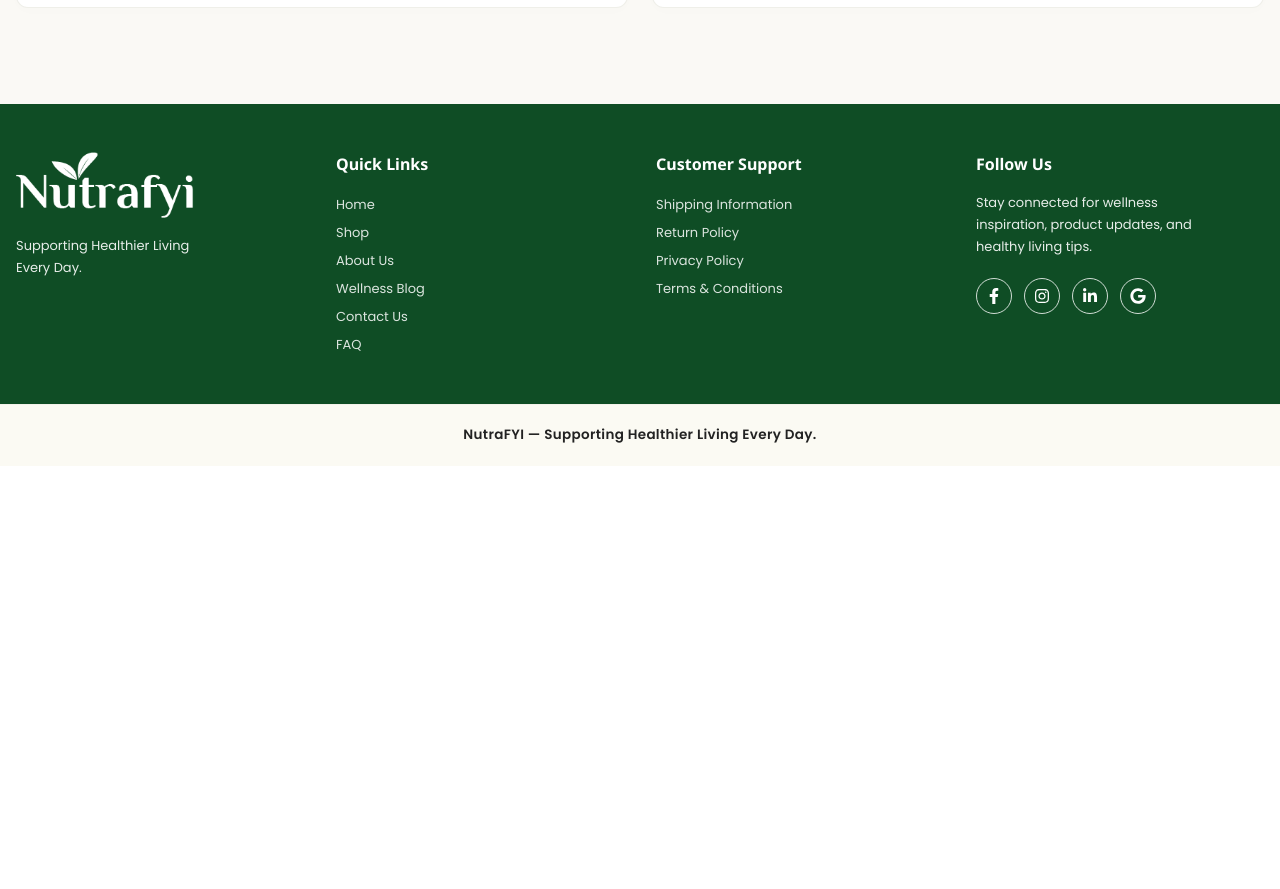
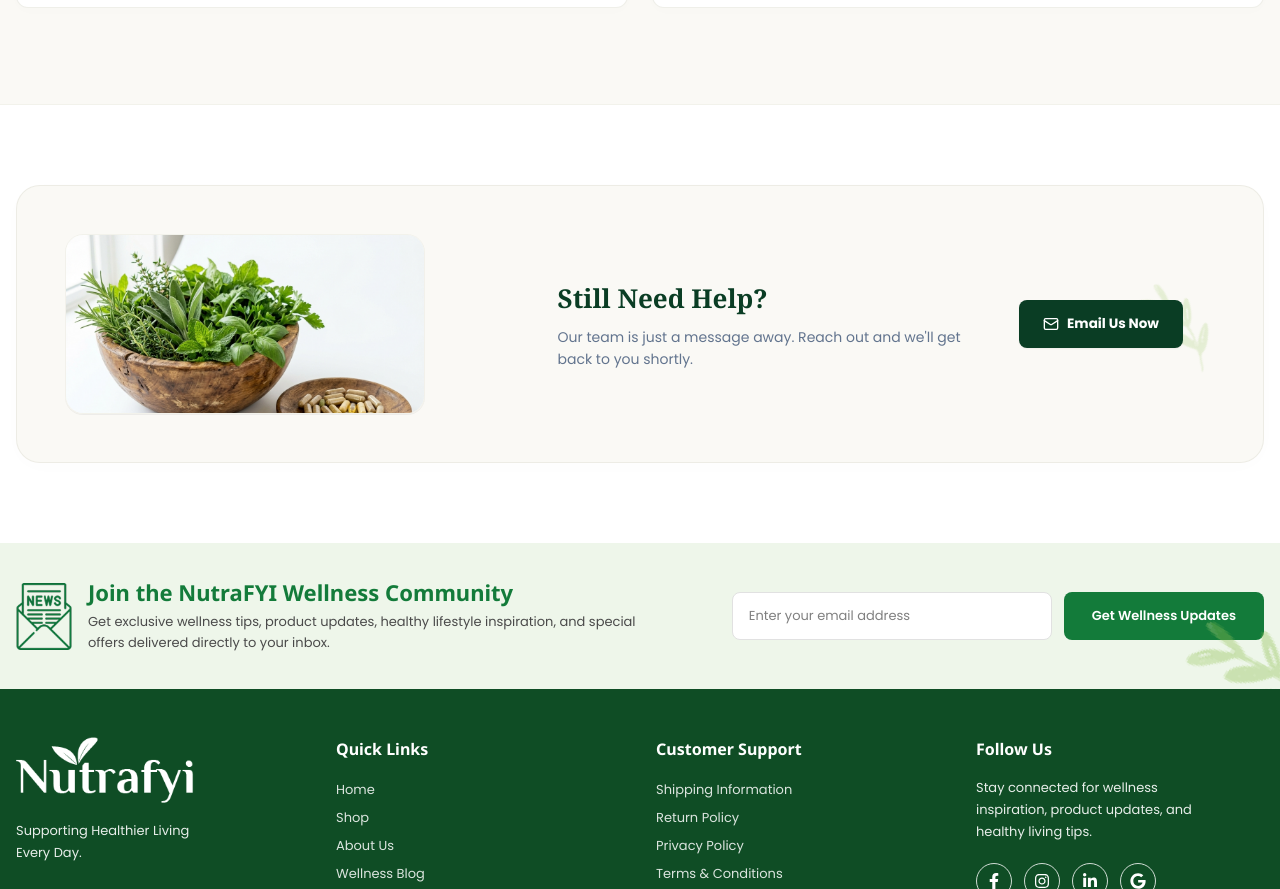
Before and after one commit to drashijaintms/nutrafyi, a React (Vite) app: page /contact in a window 1280 px wide. Shown: the part 2015-2904 px from the top of the page. Before the commit the page ends 2481 px from the top, so only its background shows below. Built offline with nearby package versions, Linux system fonts and the light colour scheme; no server answers.

Commit message:
Contact: implement Still Need Help? CTA banner and Newsletter integration at the bottom of the page

```diff
--- a/src/pages/Contact.jsx
+++ b/src/pages/Contact.jsx
@@ -2,7 +2,9 @@ import { useState } from "react";
 import { Link } from "react-router-dom";
 import { Leaf, ShieldCheck, Send, CheckCircle2, Headset, Package, MapPin, Clock, Mail, Phone, ChevronDown, ChevronRight } from "lucide-react";
 import contactHeroBg from "../assets/contact-hero-bg.png";
+import contactCtaPlants from "../assets/contact-cta-plants.png";
 import headingLeaf from "../assets/heading-leaf.png";
+import NewsletterSection from "../components/NewsletterSection";
 
 function Contact() {
   const [formData, setFormData] = useState({
@@ -434,7 +436,7 @@ function Contact() {
       </section>
 
       {/* SECTION 3: FREQUENTLY ASKED QUESTIONS */}
-      <section className="bg-[#FAF9F5] py-20 lg:py-24">
+      <section className="bg-[#FAF9F5] py-20 lg:py-24 border-b border-[#e5e5db]/40">
         <div className="max-w-7xl mx-auto px-4 w-full">
 
           {/* Header */}
@@ -562,6 +564,67 @@ function Contact() {
 
         </div>
       </section>
+
+      {/* SECTION 4: CTA BANNER */}
+      <section className="bg-white py-16 lg:py-20">
+        <div className="max-w-7xl mx-auto px-4 w-full">
+
+          <div className="bg-[#FAF9F5] border border-[#e5e5db]/60 rounded-[24px] p-8 lg:p-12 relative overflow-hidden shadow-[0_4px_25px_rgba(0,0,0,0.01)]">
+
+            {/* Soft decorative leaf on the far right */}
+            <div className="absolute right-0 bottom-0 top-0 w-32 hidden lg:flex items-center justify-end pr-8 select-none pointer-events-none opacity-20">
+              <img src={headingLeaf} alt="leaf deco" className="w-24 h-24 object-contain rotate-45" />
+            </div>
+
+            <div className="grid grid-cols-1 lg:grid-cols-12 gap-8 items-center relative z-10">
+
+              {/* Left Side: Plant Image */}
+              <div className="lg:col-span-5 flex justify-center lg:justify-start">
+                <img
+                  src={contactCtaPlants}
+                  alt="Herbs and supplements"
+                  className="w-full max-w-[360px] h-[180px] object-cover rounded-[18px] border border-[#e5e5db]/40 shadow-2xs"
+                />
+              </div>
+
+              {/* Right Side: Text & Button */}
+              <div className="lg:col-span-7 text-left flex flex-col md:flex-row md:items-center justify-between gap-6 pr-0 lg:pr-8">
+                <div>
+                  <h3
+                    className="text-[#0a3d24] font-bold text-[26px] mb-2"
+                    style={{ fontFamily: "Georgia, serif" }}
+                  >
+                    Still Need Help?
+                  </h3>
+                  <p
+                    className="text-slate-500 text-[14px] leading-[22px] max-w-[420px]"
+                    style={{ fontFamily: "'Poppins', sans-serif" }}
+                  >
+                    Our team is just a message away. Reach out and we'll get back to you shortly.
+                  </p>
+                </div>
+
+                <div className="shrink-0">
+                  <a
+                    href="mailto:support@nutrafyi.com"
+                    className="inline-flex items-center gap-2 px-6 py-3.5 bg-[#0a3d24] hover:bg-[#062616] text-white font-bold rounded-lg text-[13.5px] transition shadow-xs"
+                    style={{ fontFamily: "'Poppins', sans-serif" }}
+                  >
+                    <Mail className="w-4 h-4 text-white" />
+                    <span>Email Us Now</span>
+                  </a>
+                </div>
+              </div>
+
+            </div>
+
+          </div>
+
+        </div>
+      </section>
+
+      {/* SECTION 5: NEWSLETTER */}
+      <NewsletterSection />
     </div>
   );
 }
```
Also changed, not shown: src/assets/contact-cta-plants.png (added).
